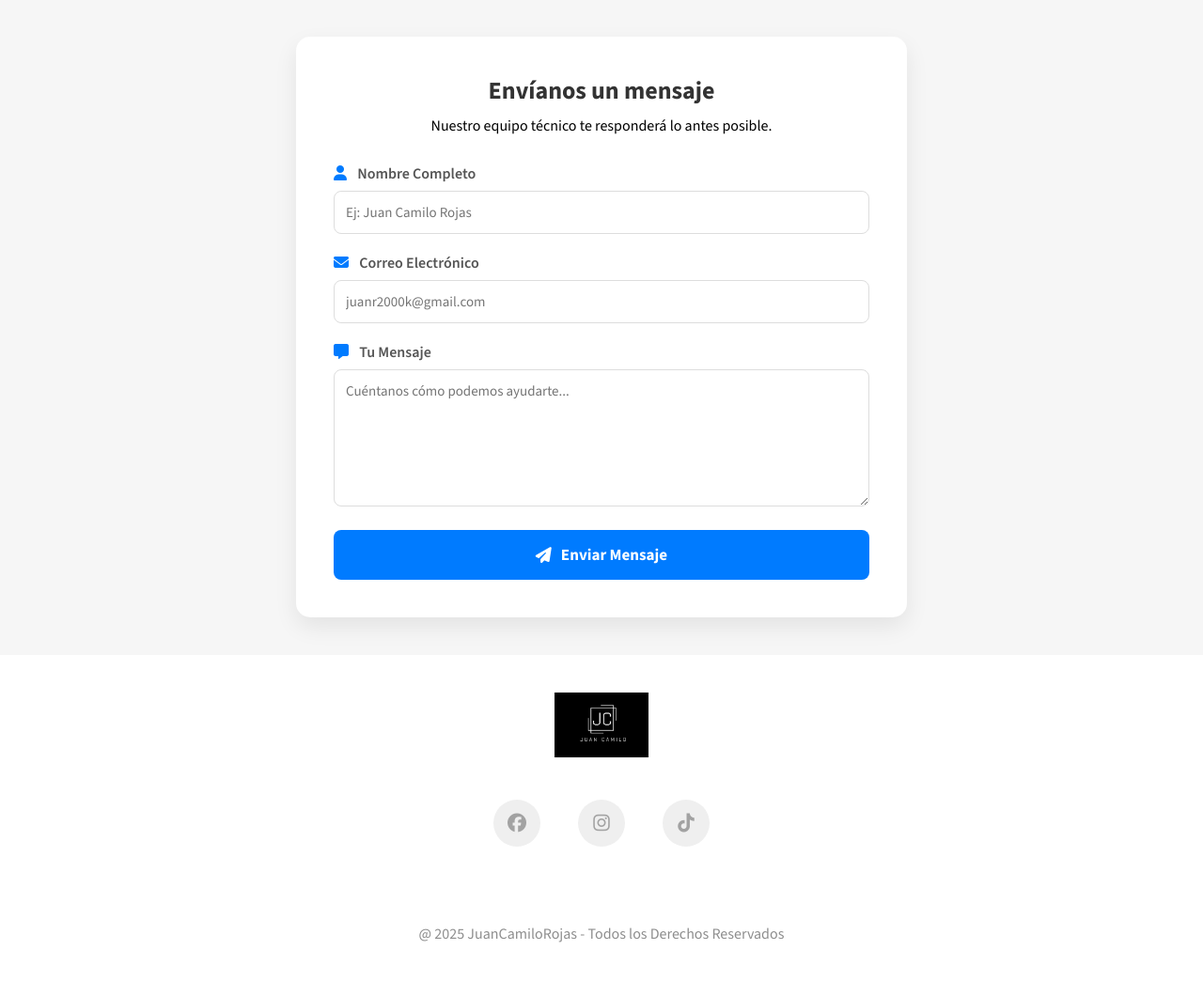
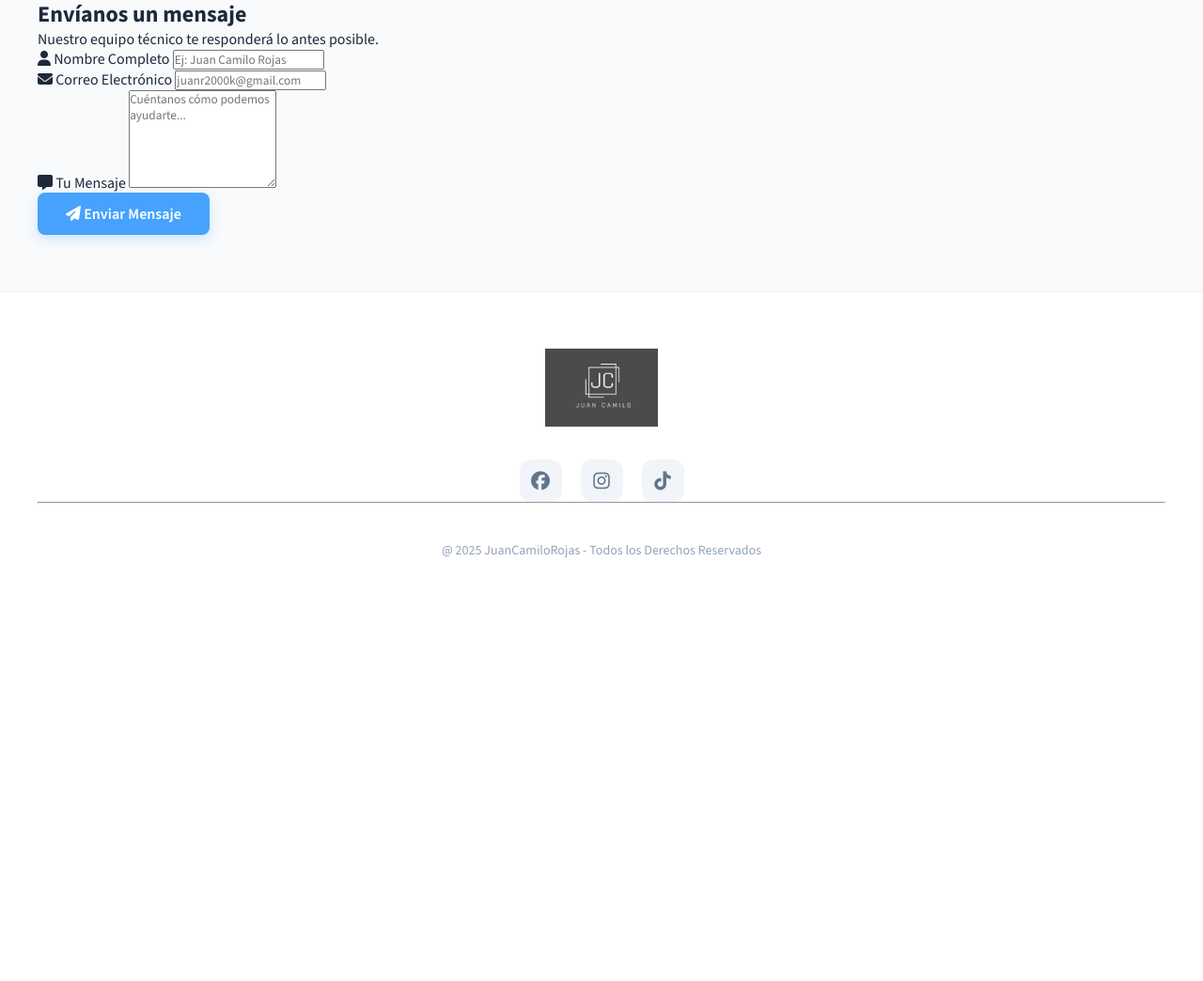
Before and after one commit to JuanCaRojas-18/JuanCaRojas-18.github.io, a PHP site: page /contactos.html in a window 1280 px wide. Shown: the part 581-1625 px from the top of the page at 94% size. After the commit the page ends 1174 px from the top, so only its background shows below. Run offline with PHP 8.4, Linux system fonts and the light colour scheme; some libraries are stand-ins or nearby versions.

Commit message:
Update principal.css

```diff
--- a/css/principal.css
+++ b/css/principal.css
@@ -10,18 +12,24 @@
 }
 
 body{
-    background: #f6f6f6;
+    background: #f8fafc; /* Un gris azulado muy suave, más limpio que el anterior */
+    color: #1e293b; /* Color de texto más suave para evitar fatiga visual */
 }
 
+/* ==========================================
+   2. HEADER & NAVEGACIÓN (DISEÑO PREMIUM)
+   ========================================== */
 header{
     position: fixed;
     top: 0;
     left: 0;
     width: 100%;
     height: 80px;
-    background: #fff;
-    box-shadow: 0 4px 25px -22px black;
-    z-index: 10;
+    background: rgba(255, 255, 255, 0.9); /* Efecto translúcido */
+    backdrop-filter: blur(12px); /* Desenfoque tipo iPhone/SaaS */
+    box-shadow: 0 4px 20px -12px rgba(0,0,0,0.1);
+    z-index: 100;
+    border-bottom: 1px solid #f0f0f0;
 }
 
 .header-content{
@@ -131,81 +140,74 @@ header{
 
 #ctn-icon-search i{
     font-size: 18px;
-    color: #777777;
+    color: #64748b;
     cursor: pointer;
     transition: all 300ms;
 }
 
 #ctn-icon-search i:hover{
     color: #46a2fd;
+    transform: scale(1.1);
 }
 
 #ctn-bars-search{
     position: fixed;
-    top: -10px;
+    top: -100px; /* Escondido por defecto */
     width: 100%;
     background: #fff;
-    padding: 20px;
-    z-index: 9;
-    transition: all 600ms;
+    padding: 30px;
+    z-index: 99;
+    transition: all 600ms cubic-bezier(0.68, -0.55, 0.265, 1.55);
+    box-shadow: 0 10px 30px rgba(0,0,0,0.05);
 }
 
 #ctn-bars-search input{
     display: block;
-    width: 1200px;
+    max-width: 1200px;
     margin: auto;
-    padding: 10px;
+    padding: 15px 25px;
     font-size: 18px;
     outline: 0;
+    border: 2px solid #f1f5f9;
+    border-radius: 12px;
+    background: #f8fafc;
 }
 
-#box-search{
-    position: fixed;
-    top: 156px;
-    left: 50%;
-    transform: translateX(-50%);
-    width: 1200px;
-    background: #fff;
-    z-index: 8;
-    overflow: hidden;
-    display: none;
+/* ==========================================
+   4. COMPONENTES GLOBALES (BOTONES Y CARDS)
+   ========================================== */
+button {
+    background: #46a2fd;
+    color: #fff;
+    border: none;
+    padding: 12px 30px;
+    border-radius: 8px;
+    font-size: 16px;
+    font-weight: 600;
+    cursor: pointer;
+    transition: all 300ms ease;
+    box-shadow: 0 4px 12px rgba(70, 162, 253, 0.25);
 }
 
-#box-search li a{
-    display: block;
-    width: 1200px;
-    color: #777777;
-    padding: 12px 20px;
+button:hover {
+    background: #3989da;
+    transform: translateY(-3px);
+    box-shadow: 0 6px 20px rgba(70, 162, 253, 0.35);
 }
 
-
-#box-search li a:hover{
-    background: #f3f3f3;
+button:active {
+    transform: translateY(-1px);
 }
 
-#box-search li a i{
-    margin-right: 10px;
-    color: #777777;
-}
-
-
-#cover-ctn-search{
-    width: 100%;
-    height: 100%;
-    position: fixed;
-    left: 0;
-    background: rgba(0, 0, 0, 0.5);
-    z-index: 7;
-    display: none;
-}
-
-/* Footer - pie de pagina*/
-
+/* ==========================================
+   5. FOOTER (PIE DE PÁGINA)
+   ========================================== */
 .container-footer{
     width: 100%;
-    padding: 40px 0;
+    padding: 60px 0 30px 0;
     background: #fff;
-    margin-top: 40px;
+    margin-top: 60px;
+    border-top: 1px solid #f0f0f0;
 }
 
 .container-footer footer{
@@ -215,89 +217,65 @@ header{
 
 .container-footer footer .logo-footer{
     text-align: center;
+    margin-bottom: 30px;
 }
 
 .container-footer footer .logo-footer img{
-    width: 100px;
+    width: 120px;
+    filter: grayscale(1); /* Logo en gris para un look elegante */
+    opacity: 0.7;
+    transition: 0.3s;
+}
+
+.container-footer footer .logo-footer img:hover{
+    filter: grayscale(0);
+    opacity: 1;
 }
 
 .container-footer footer .redes-footer{
     display: flex;
     justify-content: center;
-    margin-top: 20px;
+    gap: 20px;
 }
 
 .container-footer footer .redes-footer .icon-redes-footer{
     font-size: 20px;
-    margin: 20px;
-    background: #efefef;
-    width: 50px;
-    height: 50px;
+    background: #f1f5f9;
+    width: 45px;
+    height: 45px;
     display: flex;
     justify-content: center;
     align-items: center;
-    border-radius: 100%;
-    color: #a2a2a2;
+    border-radius: 12px;
+    color: #64748b;
+    transition: all 0.3s;
 }
 
-.container-footer footer .redes-footer .fa-facebook:hover{
-    background: #41579A;
-    color: #fff;
-}
-
-.container-footer footer .redes-footer .fa-instagram:hover{
-    background: linear-gradient(to top right, #FCDE30, #E9712A, #D2313B, #AE4198, #7540A1, #5443A8);
-    color: #fff;
-}
-
-.container-footer footer .redes-footer .fa-tiktok:hover{
-    background: linear-gradient(90deg, #25F4EE 0%, #FE2C55 50%, #000000 100%);
-    -webkit-background-clip: text;
-    background-clip: text;
-    color: transparent;
-    text-shadow: 0px 0px 5px rgba(255, 255, 255, 0.3);
-}
-
-.container-footer footer hr{
-    margin-top: 20px;
-    border: none;
-    height: 2px;
-    color: #3838387a;
-}
+.container-footer footer .redes-footer .fa-facebook:hover{ background: #1877F2; color: #fff; }
+.container-footer footer .redes-footer .fa-instagram:hover{ background: radial-gradient(circle at 30% 107%, #fdf497 0%, #fdf497 5%, #fd5949 45%,#d6249f 60%,#285AEB 90%); color: #fff; }
+.container-footer footer .redes-footer .fa-tiktok:hover{ background: #000; color: #fff; }
 
 .container-footer h4{
     text-align: center;
     margin-top: 40px;
-    color: #8e8e8e;
-    font-weight: 500;
+    color: #94a3b8;
+    font-size: 14px;
+    font-weight: 400;
 }
 
-/*Responsive Design - adaptable a dispositivos moviles*/
-
+/* ==========================================
+   6. RESPONSIVE DESIGN (MOVIL) - MANTENIDO
+   ========================================== */
 @media screen and (max-width: 1220px){
-
-    .header-content,
-    .container-footer footer{
+    .header-content, .container-footer footer{
         max-width: 1000px;
         padding: 0 20px;
     }
-    #ctn-bars-search,
-    #ctn-bars-search input,
-    box-search{
-        width: 100%;
-    }
 }
 
-
 @media screen and (max-width: 800px){
-
-    .container-all{
-        transition: all 300ms cubic-bezier(1,0,0,1);
-    }
-
-    .move-container-all{
-        transform: translateX(300px);
-    }
+    .container-all{ transition: all 300ms cubic-bezier(1,0,0,1); }
+    .move-container-all{ transform: translateX(300px); }
 
     .menu{
         width: 0px;
@@ -308,121 +286,15 @@ header{
         background: #fff;
         overflow: hidden;
         transform: translateX(-350px);
-        box-shadow: 10px 0 20px -25px black;
+        box-shadow: 10px 0 30px rgba(0,0,0,0.05);
         transition: all 300ms cubic-bezier(1,0,0,1);
     }
 
-    .show-lateral{
-        width: 300px;
-        transform: translateX(0px);
-    }
+    .show-lateral{ width: 300px; transform: translateX(0px); }
+    .menu nav ul{ flex-direction: column; padding: 20px; }
+    .menu nav ul li{ max-width: 100%; height: 60px; justify-content: flex-start; margin: 0; }
+    .menu-selected:before{ width: 0; }
+    .menu nav ul li a i{ display: inline-block; width: 30px; color: #46a2fd; }
 
-    .menu nav ul{
-        flex-direction: column;
-    }
-
-    .menu nav ul li{
-        max-width: 200px;
-        height: 50px;
-        justify-content: flex-start;
-    }
-
-    .menu-selected:before{
-        width: 0;
-    }
-
-    .menu nav ul li a{
-        margin-top: 40px;
-        color: #858585;
-
-    }
-
-    .menu nav ul li a i{
-        width: 20px;
-        display: inline-block;
-        margin-right: 10px;
-        color: #46a2fd;
-    }
-
-    #icon-menu{
-        display: flex;
-        right: 60px;
-    }
-
-    .container-aside{
-        flex-wrap: wrap;
-    }
+    #icon-menu{ display: flex; right: 60px; }
 }
-
-/* --- ESTILOS DE LA PÁGINA DE CONTACTO --- */
-.contacto-wrapper {
-    background: #fff;
-    padding: 40px;
-    border-radius: 15px;
-    box-shadow: 0 10px 25px rgba(0,0,0,0.08);
-    margin: 40px auto;
-    max-width: 650px;
-}
-
-.form-info {
-    text-align: center;
-    margin-bottom: 30px;
-}
-
-.form-info h2 {
-    font-size: 26px;
-    color: #333;
-    margin-bottom: 10px;
-}
-
-.input-group {
-    margin-bottom: 20px;
-}
-
-.input-group label {
-    display: block;
-    margin-bottom: 8px;
-    font-weight: 600;
-    color: #555;
-}
-
-.input-group label i {
-    margin-right: 8px;
-    color: #007bff;
-}
-
-.input-group input, .input-group textarea {
-    width: 100%;
-    padding: 12px;
-    border: 1px solid #ddd;
-    border-radius: 8px;
-    font-size: 15px;
-    transition: all 0.3s ease;
-}
-
-.input-group input:focus, .input-group textarea:focus {
-    border-color: #007bff;
-    box-shadow: 0 0 8px rgba(0,123,255,0.1);
-    outline: none;
-}
-
-.btn-enviar-contacto {
-    background: #007bff;
-    color: white;
-    border: none;
-    padding: 15px;
-    border-radius: 8px;
-    font-size: 17px;
-    font-weight: bold;
-    cursor: pointer;
-    width: 100%;
-    transition: background 0.3s ease;
-    display: flex;
-    justify-content: center;
-    align-items: center;
-    gap: 10px;
-}
-
-.btn-enviar-contacto:hover {
-    background: #0056b3;
-}
```
Also changed, not shown: other parts of css/principal.css (+28 -25 lines).
